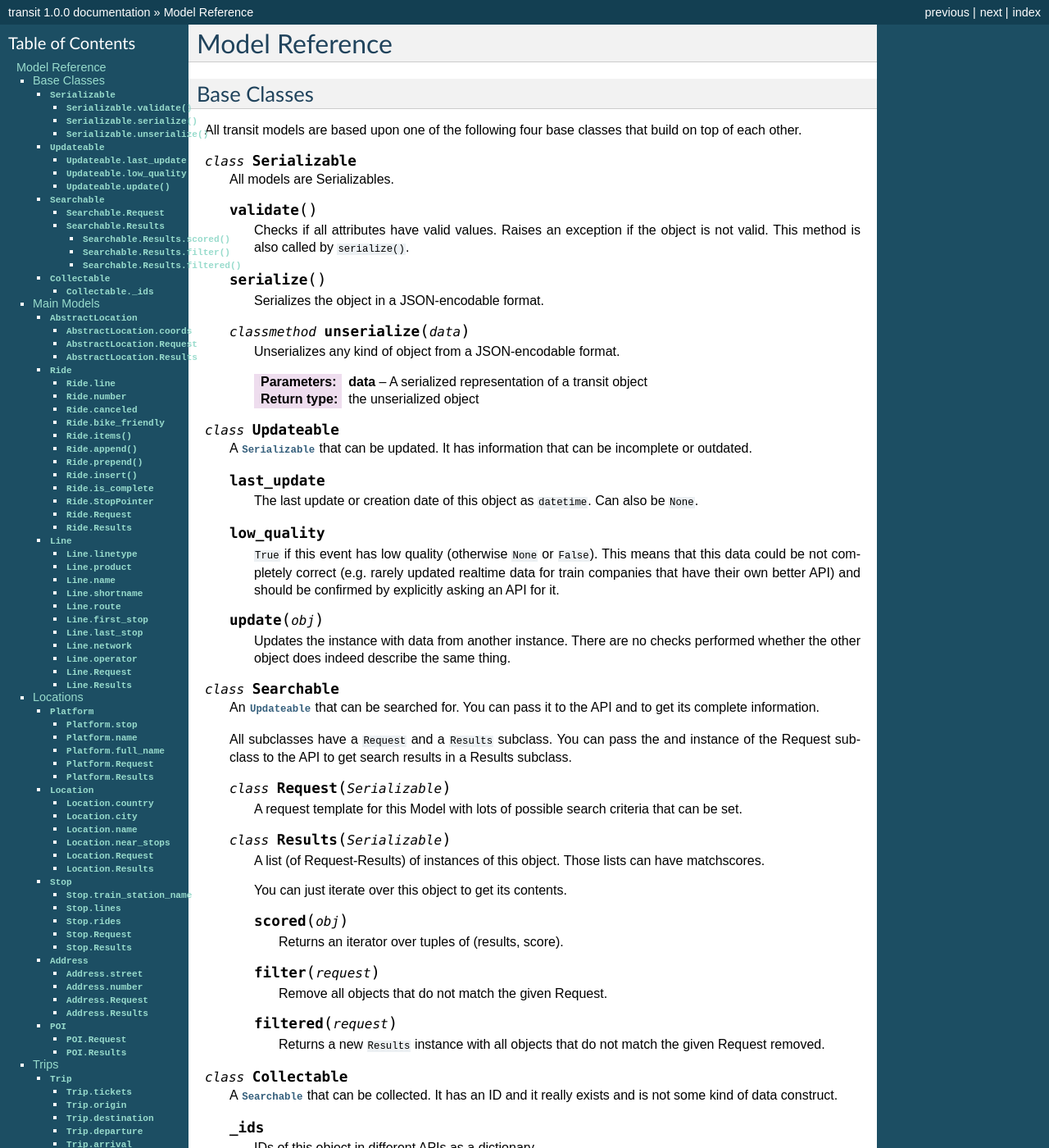
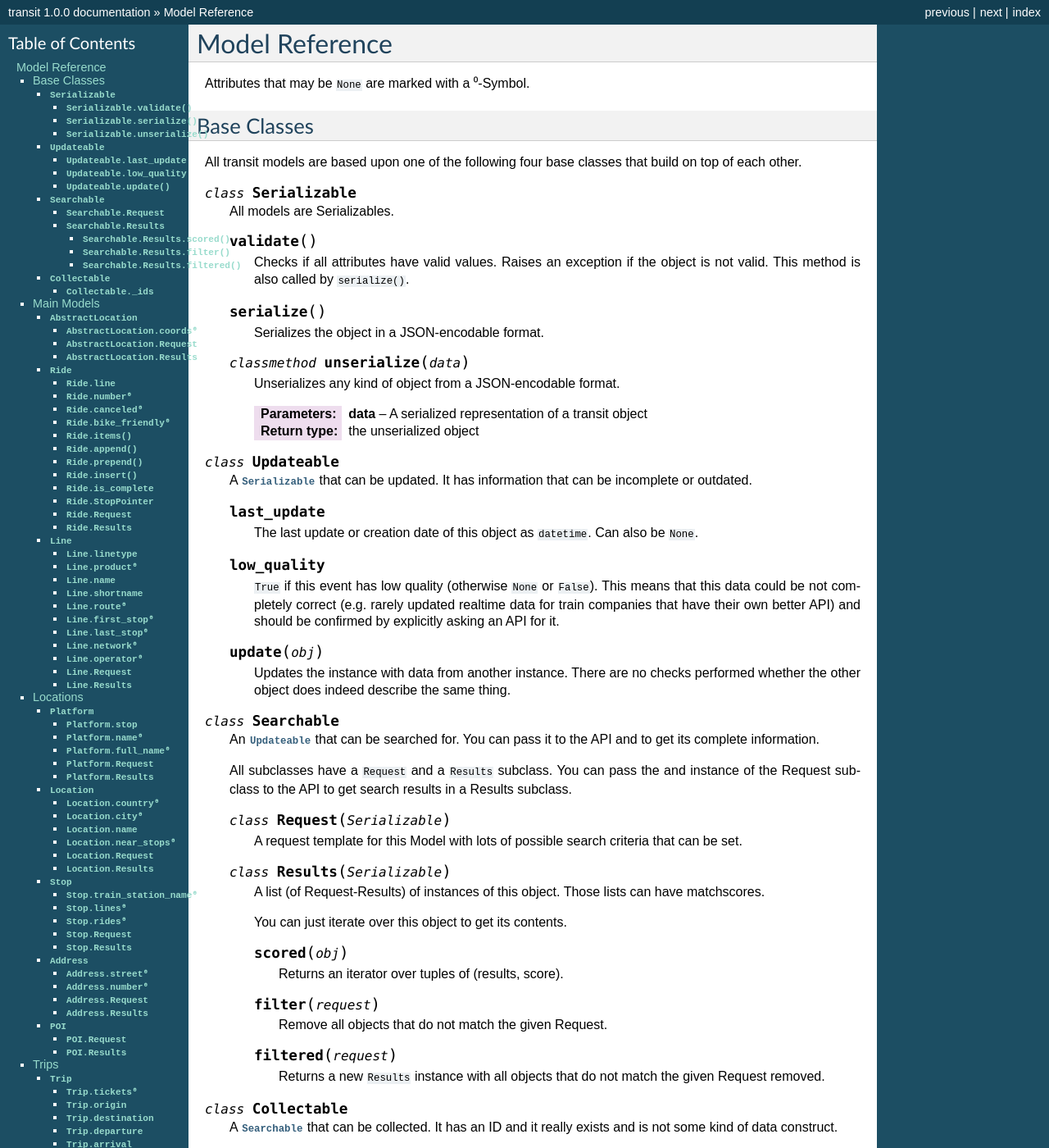
Before and after one commit to codingcatgirl/choo, a Sphinx documentation site: the page built from docs/transit/models.rst, in a window 1280 px wide and 1400 px high. Shown: the whole window at 82% size. Built offline with Sphinx 7.4.7, drawn with Linux system fonts in a browser that asks for light colours; some of the changed text lies outside the part shown.

Commit message:
mandatory attributes docs

```diff
--- a/docs/transit/models.rst
+++ b/docs/transit/models.rst
@@ -1,5 +1,7 @@
 Model Reference
 ===============
+
+Attributes that may be ``None`` are marked with a ⁰-Symbol.
 
 Base Classes
 ------------
@@ -98,7 +100,7 @@
 
     Base class for everything that has a fixed position.
 
-    .. attribute:: coords
+    .. attribute:: coords⁰
 
         The :py:class:`Coordinates` of this location. Can be ``None``.
 
@@ -129,15 +131,15 @@
 
         The :py:class:`Line` of this :py:class:`Ride`.
 
-    .. attribute:: number
+    .. attribute:: number⁰
 
         The number (train number or similar) of this :py:class:`Ride` as a string.
 
-    .. attribute:: canceled
+    .. attribute:: canceled⁰
 
         A boolean indicating whether this ride has been canceled.
 
-    .. attribute:: bike_friendly
+    .. attribute:: bike_friendly⁰
 
         A boolean indicating whether this is a bike-friendly vehicle.
 
@@ -184,7 +186,7 @@
 
         The :py:class:`LineType` of this :py:class:`Line`.
 
-    .. attribute:: product
+    .. attribute:: product⁰
 
         The product name, for example `InterCity`, `Hamburg-Köln-Express` or `Niederflurbus`.
 
@@ -196,23 +198,23 @@
 
         The short name of the :py:class:`Line`, for example `RE2`.
 
-    .. attribute:: route
+    .. attribute:: route⁰
 
         The route description.
 
-    .. attribute:: first_stop
+    .. attribute:: first_stop⁰
 
         The first :py:class:`Stop` of this :py:class:`Line`. Rides may start at a later station.
 
-    .. attribute:: last_stop
+    .. attribute:: last_stop⁰
 
         The last :py:class:`Stop` of this :py:class:`Line`. Rides may end at a earlier station.
 
-    .. attribute:: network
+    .. attribute:: network⁰
 
         The name of the network this :py:class:`Line` is part of as a string.
 
-    .. attribute:: operator
+    .. attribute:: operator⁰
 
         The name of the company that operates this line.
 
@@ -239,11 +241,11 @@
 
         The :py:class:`Stop` this platform belongs to.
 
-    .. attribute:: name
+    .. attribute:: name⁰
 
         The name of this Platform (e.g. 7 or 2b).
 
-    .. attribute:: full_name
+    .. attribute:: full_name⁰
 
         The full name of this Platform (e.g. Bussteig 7 or Gleis 2b)
 
@@ -260,11 +262,11 @@
 
     An :py:class:`AbstractLocation` that is named and not a sublocation like a Platform.
 
-    .. attribute:: country
+    .. attribute:: country⁰
 
         The country of this location as a two-letter country code.
 
-    .. attribute:: city
+    .. attribute:: city⁰
 
         The name of the city this location is located in.
 
@@ -272,7 +274,7 @@
 
         The name of this location. If the ``city`` attribute is ``None`` this it may also included in the name.
 
-    .. attribute:: near_stops
+    .. attribute:: near_stops⁰
 
         Other stops near this one as a ``Stop.Results``, if available. You can always search for Stops near an :py:class:`AbstractLocation` directly using ``AbstractLocation.Request``.
 
@@ -289,15 +291,15 @@
 
     A :py:class:`Location` describing a stop, for example: Düsseldorf Hbf.
 
-    .. attribute:: train_station_name
+    .. attribute:: train_station_name⁰
 
         The official train station name if this stop belongs to a train station. This is the difference between the Stop **Hauptbahnhof** in **Düsseldorf** and the name of the train station **Düsseldorf Hbf**.
 
-    .. attribute:: lines
+    .. attribute:: lines⁰
 
-        The Lines that are available at this stop as a ``Line.Results`` object, if available. You can always search for Lines at a :py:class:`Stop` using :py:class:`Line.Request`.
+         The Lines that are available at this stop as a ``Line.Results`` object, if available. You can always search for Lines at a :py:class:`Stop` using :py:class:`Line.Request`.
 
-    .. attribute:: rides
+    .. attribute:: rides⁰
 
         The next rides at this stop as a ``Ride.Results`` object, if available. You can always search for Rides at a :py:class:`Stop` using :py:class:`Ride.Request`.
 
@@ -314,11 +316,11 @@
 
     A :py:class:`Location` describing an address. The ``name`` attribute contains the address in one string, but more detailed attributes may be available:
 
-    .. attribute:: street
+    .. attribute:: street⁰
 
         The name of the street.
 
-    .. attribute:: number
+    .. attribute:: number⁰
 
         The house number as a string.
 
@@ -356,7 +358,7 @@
 
     It consists of a list of :py:class:`RideSegment` and :py:class:`Way` objects. Just iterate over it to get its elements.
 
-    .. attribute:: tickets
+    .. attribute:: tickets⁰
 
         :py:class:`TicketList` of available tickets for this trip.
 
@@ -625,7 +627,7 @@
 
         The name or abbreviation of the currency.
 
-    .. attribute:: level_name
+    .. attribute:: level_name⁰
 
         How a level is named at this network.
 
```
Also changed, not shown: other parts of docs/transit/models.rst (+11 -11 lines).
